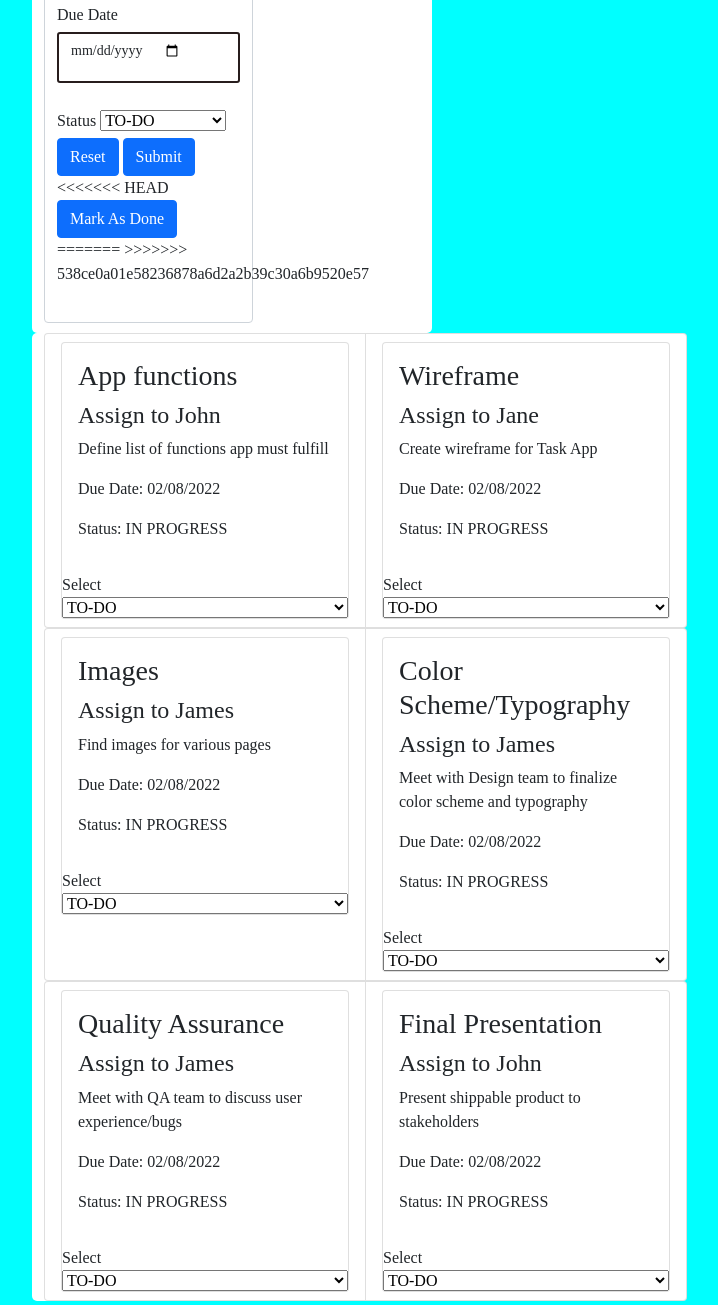
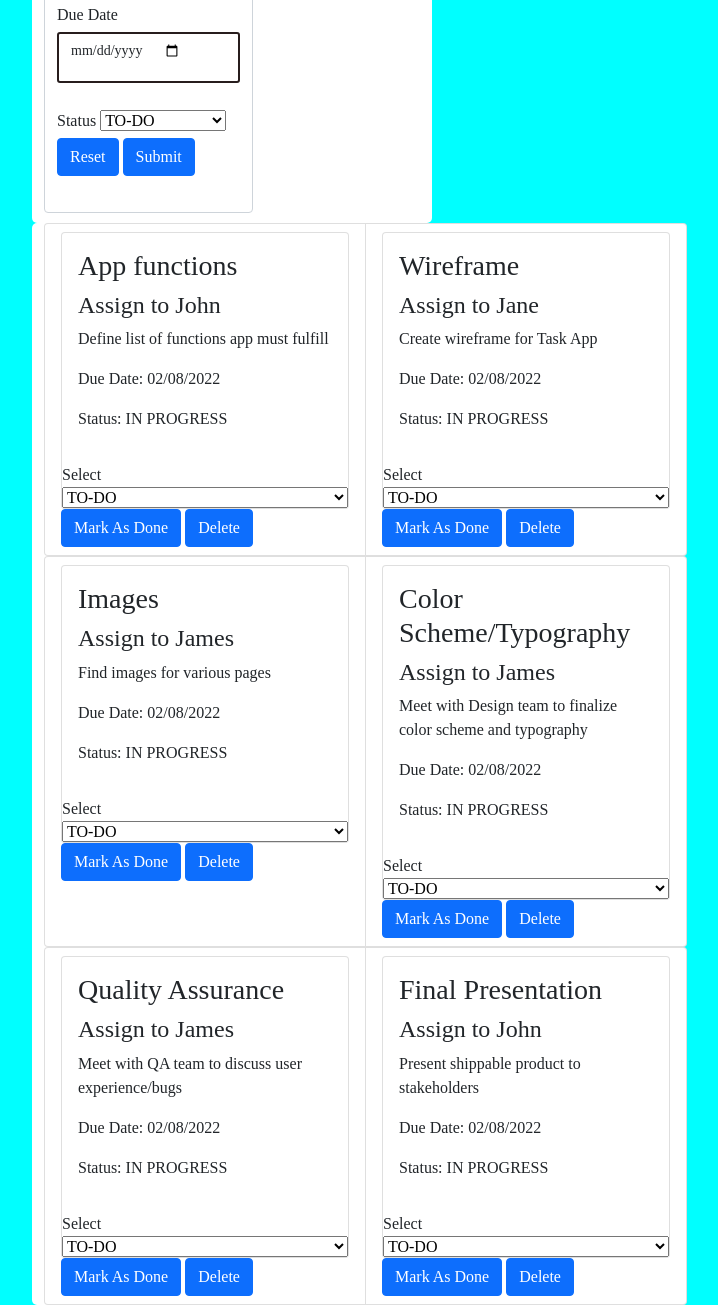
Before and after one commit to melvieira/TaskAppV2, a plain HTML site: page tasklist.html in a window 1280 px wide. Shown: the part 608-1913 px from the top of the page, without its empty margins (408-1126 px from the left). Drawn offline with nearby package versions, Linux system fonts and the light colour scheme.

Commit message:
added a delete button

```diff
--- a/tasklist.html
+++ b/tasklist.html
@@ -130,11 +130,6 @@
                   </div>
                 <button type="reset" class="btn btn-primary">Reset</button>
                 <button type="submit" class="btn btn-primary">Submit</button>
-<<<<<<< HEAD
-                <button type="done button" class="btn btn-primary" >Mark As Done</button>
-
-=======
->>>>>>> 538ce0a01e58236878a6d2a2b39c30a6b9520e57
               </form>
             </section>
           </div>
@@ -164,6 +159,8 @@
                     <option value="done">DONE</option>
                   </select>
                 </div>
+                <button type="done button" class="btn btn-primary" >Mark As Done</button>
+                <button type="delete button" class="btn btn-primary" >Delete</button>
               </li>
               <li class="list-group-item">
                 <div class="card" style="width: 18rem">
@@ -182,6 +179,8 @@
                     <option value="done">DONE</option>
                   </select>
                 </div>
+                <button type="done button" class="btn btn-primary" >Mark As Done</button>
+                <button type="delete button" class="btn btn-primary" >Delete</button>
               </li>
             </ul>
             <ul class="list-group list-group-horizontal">
@@ -202,6 +201,8 @@
                     <option value="done">DONE</option>
                   </select>
                 </div>
+                <button type="done button" class="btn btn-primary" >Mark As Done</button>
+                <button type="delete button" class="btn btn-primary" >Delete</button>
               </li>
 
               <li class="list-group-item">
@@ -221,6 +222,8 @@
                     <option value="done">DONE</option>
                   </select>
                 </div>
+                <button type="done button" class="btn btn-primary" >Mark As Done</button>
+                <button type="delete button" class="btn btn-primary" >Delete</button>
               </li>
             </ul>
             <ul class="list-group list-group-horizontal">
@@ -241,6 +244,8 @@
                     <option value="done">DONE</option>
                   </select>
                 </div>
+                <button type="done button" class="btn btn-primary" >Mark As Done</button>
+                <button type="delete button" class="btn btn-primary" >Delete</button>
               </li>
               <li class="list-group-item">
                 <div class="card" style="width: 18rem">
@@ -259,6 +264,8 @@
                     <option value="done">DONE</option>
                   </select>
                 </div>
+                <button type="done button" class="btn btn-primary" >Mark As Done</button>
+                <button type="delete button" class="btn btn-primary" >Delete</button>
               </li>
             </ul>
             </div>
```
